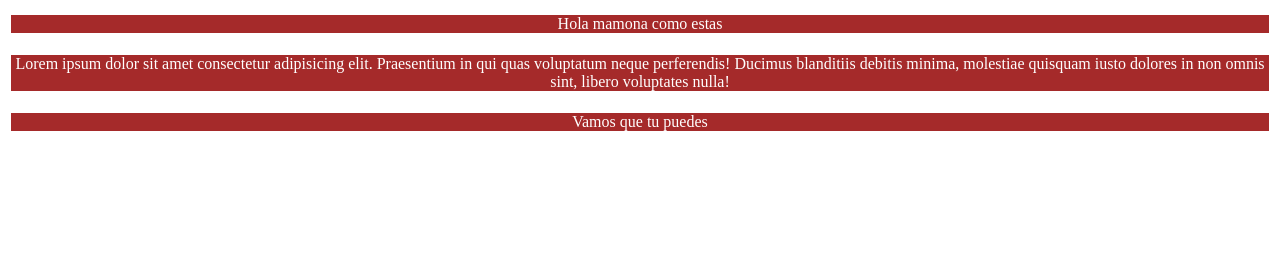
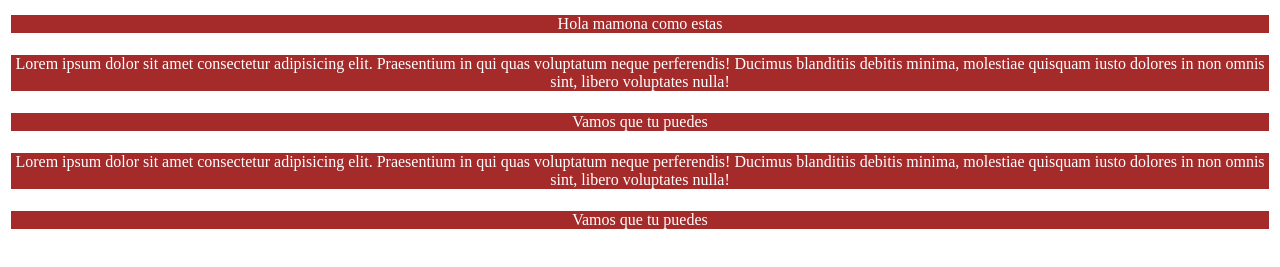
Before and after one commit to Terucsa/prueba2, a plain HTML site: page Index.html in a window 1280 px wide. Shown: the part 113-380 px from the top of the page. Drawn offline with Linux system fonts and the light colour scheme.

Commit message:
Le agregue otro p para a larga mas el texto
Para agregar mas información que es importante

```diff
--- a/Index.html
+++ b/Index.html
@@ -17,5 +17,10 @@
         voluptatum neque perferendis! Ducimus blanditiis debitis minima,
         molestiae quisquam iusto dolores in non omnis sint, libero voluptates nulla!</p>
         <p>Vamos que tu puedes</p>
+
+     <p>Lorem ipsum dolor sit amet consectetur adipisicing elit. Praesentium in qui quas
+        voluptatum neque perferendis! Ducimus blanditiis debitis minima,
+        molestiae quisquam iusto dolores in non omnis sint, libero voluptates nulla!</p>
+        <p>Vamos que tu puedes</p>
 </body>
 </html>
```
